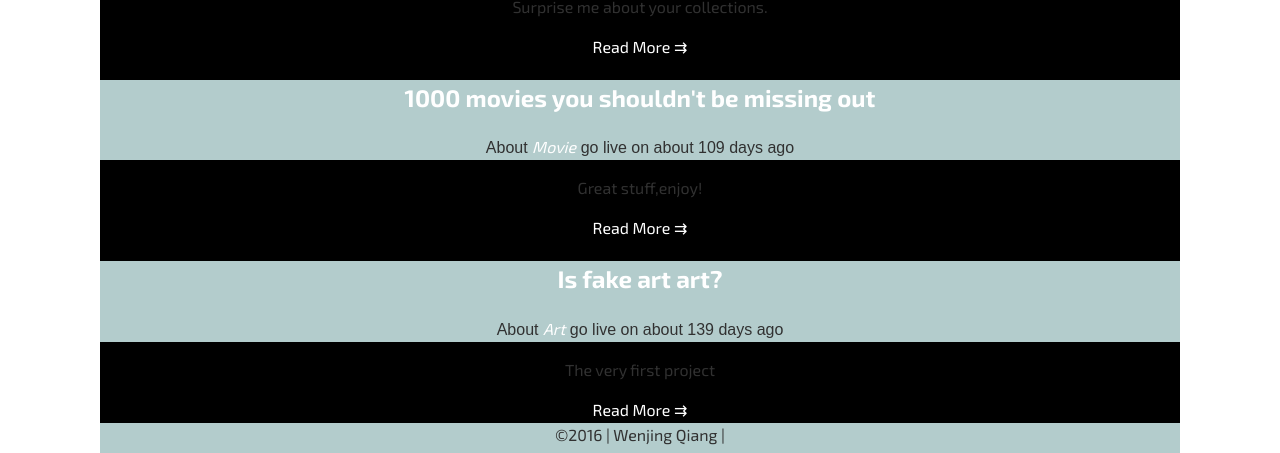
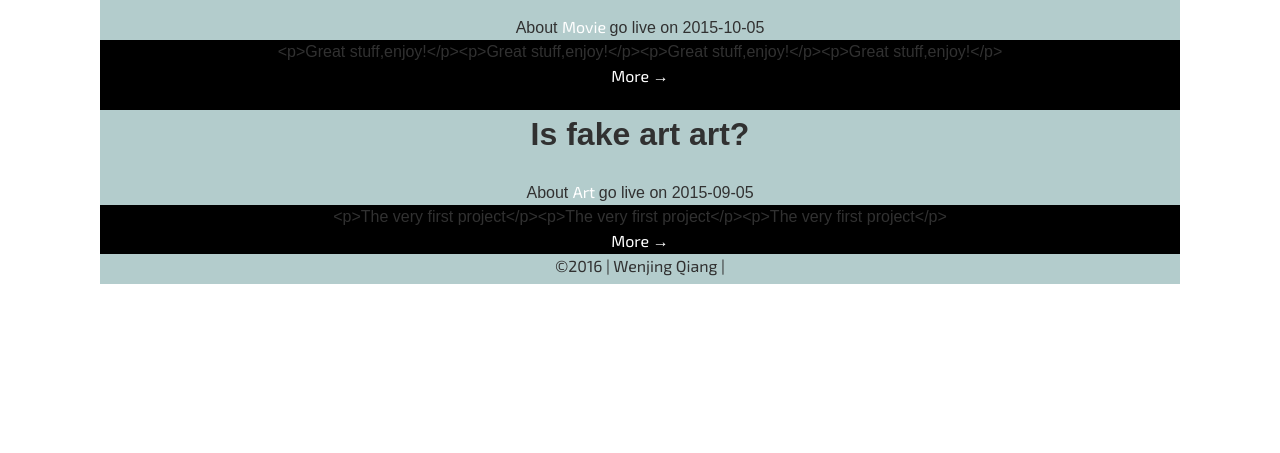
Before and after one commit to cacizi41/portfolio, a website: page index.html in a window 1280 px wide. Shown: the part 680-1133 px from the top of the page. After the commit the page ends 964 px from the top, so only its background shows below. Drawn offline with nearby package versions, Linux system fonts and the light colour scheme.

Commit message:
handlebar added/SMACSS/fonts

```diff
--- a/index.html
+++ b/index.html
@@ -11,15 +11,19 @@
     <link rel="stylesheet" href="style/modules.css">
     <link href='https://fonts.googleapis.com/css?family=Exo+2:400,700,800' rel='stylesheet' type='text/css'>
 
-    <!-- <script id="project-template" type="text/x-handlebars-template">
-          <article class="clearfix" data-author="{{author}}" data-category="{{category}}">
+    <script id="project-template" type="text/x-handlebars-template">
+          <article class="clearfix"  data-category="{{category}}">
               <header>
-                <h1>Project name: {{title}}</h1>
+                <h1>{{title}}</h1>
+                <div class="byline">
+                About <a href=""> {{category}} </a>
+                go live on <time pubdate datetime="2000-01-01">{{date}}</time>
+                </div>
               </header>
-              <section class="article-body">{{body}}</section>
+              <section class="project-body">{{body}}</section>
               <a href="#" class="read-on">More &rarr;</a>
           </article>
-    </script> -->
+    </script>
  </head>
 
  <body>
@@ -57,7 +61,7 @@
             </li>
           </ul>
         </div>
-        <article class="template template" data-category="cat">
+        <!-- <article class="template template" data-category="cat">
             <header>
               <h2>Title</h2>
               <div class="byline">
@@ -67,7 +71,7 @@
             </header>
             <div class="project-body"></div>
             <a href='#' class="read-on">Read More &rrarr; </a>
-          </article>
+          </article> -->
         </section>
 
         <section id="about" class="tab-content">
@@ -84,8 +88,10 @@
       </footer>
 
     <script src="https://ajax.googleapis.com/ajax/libs/jquery/2.1.4/jquery.min.js"></script>
-    <!-- <script src="https://cdnjs.cloudflare.com/ajax/libs/handlebars.js/2.0.0/handlebars.js"></script>
-    <script src="vendor/scripts/page.js"></script> -->
+    <script src="https://cdnjs.cloudflare.com/ajax/libs/handlebars.js/2.0.0/handlebars.js"></script>
+    <!-- <script src="vendor/scripts/page.js"></script>  -->
+    <script src="vendor/scripts/marked.js"></script>
+    <script src="vendor/scripts/highlight.pack.js"></script>
     <script src="scripts/projectData.js"></script>
     <script src="scripts/article.js"></script>
     <script src="scripts/articleView.js"></script>
--- a/scripts/article.js
+++ b/scripts/article.js
@@ -8,20 +8,26 @@ function Project (opts) {
 }
 
 Project.prototype.toHtml = function() {
-  var $newProject = $('article.template').clone();
-  $newProject.removeClass('template');
-  $newProject.attr('data-category', this.category);
-  $newProject.data('title', this.title);
-  $newProject.data('category', this.category);
-  $newProject.data('body', this.body);
-  $newProject.data('date', this.date);
+  var template = Handlebars.compile($('#project-template').text());
+  this.daysAgo = parseInt((new Date() - new Date(this.date))/60/60/24/1000);
+  this.body = marked(this.body);
 
-  $newProject.find('h2').html(this.title);
-  $newProject.find('.byline a').html(this.category);
-  $newProject.find('.project-body').html(this.body);
-  $newProject.find('time').html('about ' + parseInt((new Date() - new Date(this.date))/60/60/24/1000) + ' days ago');
-  return $newProject;
-}
+  return template(this);
+};
+  // var $newProject = $('article.template').clone();
+  // $newProject.removeClass('template');
+  // $newProject.attr('data-category', this.category);
+  // $newProject.data('title', this.title);
+  // $newProject.data('category', this.category);
+  // $newProject.data('body', this.body);
+  // $newProject.data('date', this.date);
+  //
+  // $newProject.find('h2').html(this.title);
+  // $newProject.find('.byline a').html(this.category);
+  // $newProject.find('.project-body').html(this.body);
+  // $newProject.find('time').html('about ' + parseInt((new Date() - new Date(this.date))/60/60/24/1000) + ' days ago');
+  // return $newProject;
+
 
 rawData.sort(function(a,b) {
   return (new Date(b.date)) - (new Date(a.date));
@@ -29,8 +35,8 @@ rawData.sort(function(a,b) {
 
 rawData.forEach(function(ele) {
   projects.push(new Project(ele));
-})
+});
 
 projects.forEach(function(a){
-  $('#home').append(a.toHtml())
+  $('#home').append(a.toHtml());
 });
```
